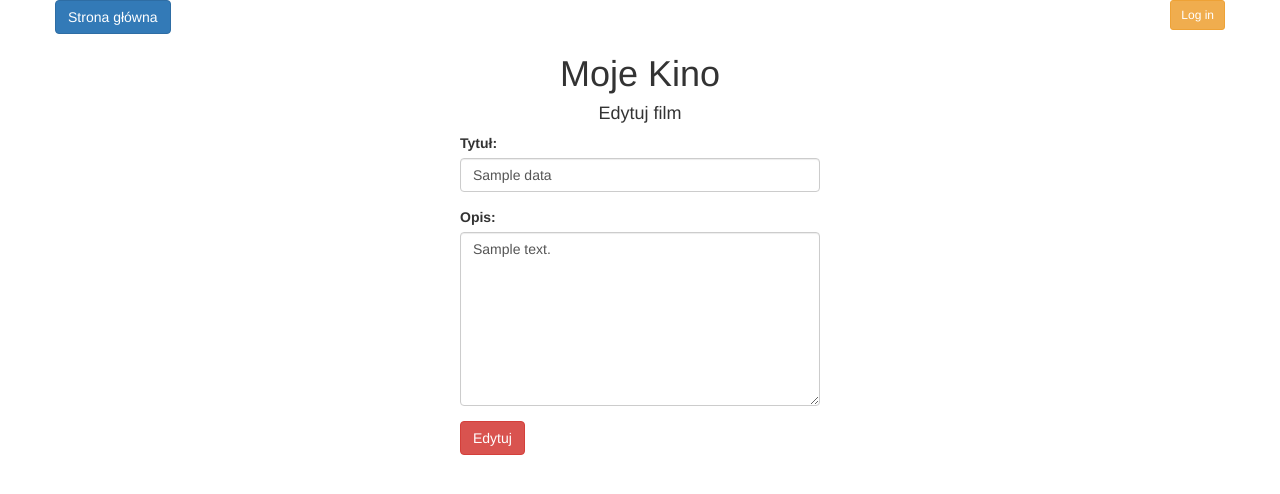
After one commit to kkorsch/kino, a PHP site: template app/views/admin/edit.php in a window 1280 px wide. The commit adds this page. Shown: the top 494 px of the page. Run offline with PHP 8.4, Linux system fonts and the light colour scheme; the template is opened without the code that fills it: most values are stand-ins (such as "Sample title", 1, 10 or a date in 2020); some libraries are stand-ins or nearby versions.

Commit message:
AdminPanel/edit method and view created

```diff
--- /dev/null
+++ b/app/views/admin/edit.php
@@ -0,0 +1,26 @@
+ <div class="row">
+   <h1 class="text-center">Moje Kino</h1>
+   <h4 class="text-center">Edytuj film</h4>
+ </div>
+ <div class="row">
+   <?php if (!$data): ?>
+     <h2 class="text-center">Nie zanaleziono filmu</h2>
+   <?php else: ?>
+ <form class="col-md-offset-4 col-md-4" action="editingFilm/<?php echo htmlspecialchars($data->slug); ?>" method="post">
+   <div class="form-group <?php if (isset($_SESSION['flash'])) echo 'has-error'; ?>">
+     <label class="control-label">Tytuł:</label>
+     <input type="text" name="title" class="form-control" value="<?php echo isset($_SESSION['title']) ?  htmlspecialchars($_SESSION['title']) :  htmlspecialchars($data->title); ?>">
+   </div>
+   <div class="form-group <?php if (isset($_SESSION['flash'])) echo 'has-error'; ?>">
+     <label class="control-label">Opis:</label>
+     <textarea class="form-control" name="description" rows="8" cols="50"  ><?php echo isset($_SESSION['description']) ?  htmlspecialchars($_SESSION['description']) :  htmlspecialchars($data->description); ?></textarea>
+   </div>
+   <input type="submit" value="Edytuj" class="btn btn-danger">
+ </form>
+ <?php endif; ?>
+ </div>
+
+ <?php
+ //delete session data
+ unset($_SESSION['title']);
+ unset($_SESSION['description']);
--- a/app/views/admin/films.php
+++ b/app/views/admin/films.php
@@ -25,7 +25,7 @@
                 <?php else: ?>
                   <td><a href="prolongFilm.php?film=<?php echo htmlspecialchars($film['slug']); ?>" class="btn btn-warning">Przedłuż film</a></td>
                 <?php endif; ?>
-                  <td><a href="editFilm.php?film=<?php echo htmlspecialchars($film['slug']); ?>" class="btn btn-primary">Edytuj tytuł/opis</a></td>
+                  <td><a href="edit/<?php echo htmlspecialchars($film['slug']); ?>" class="btn btn-primary">Edytuj tytuł/opis</a></td>
                 </tr>
               <?php endforeach; ?>
             </tbody>
```
Also changed, not shown: app/controllers/AdminPanelController.php (+20 -0 lines).
